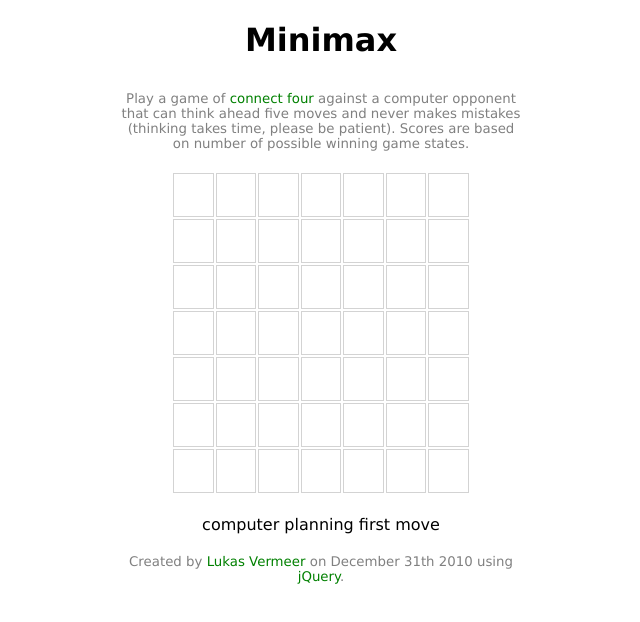
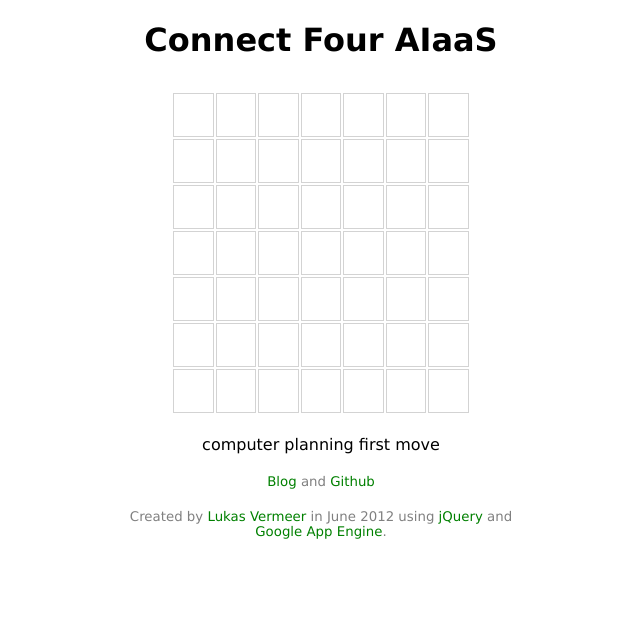
Before and after one commit to lukasvermeer/connectfourservice, a plain HTML site: page war/index.html in a window 1280 px wide. Shown: the whole page, without its empty margins (319-959 px from the left). Drawn offline with Linux system fonts and the light colour scheme; no server answers.

Commit message:
Some cosmetic updates to the web interface.

```diff
--- a/war/index.html
+++ b/war/index.html
@@ -2,7 +2,7 @@
 <html xmlns="http://www.w3.org/1999/xhtml" xml:lang="en" lang="en">
 <head>
     <meta http-equiv="Content-type" content="text/html; charset=UTF-8" />
-    <title>Minimax</title>
+    <title>Connect Four AIaaS</title>
     <meta http-equiv="Content-Language" content="en-us" />
     <meta name="author" content="Lukas Vermeer" />
 	<link rel="stylesheet" href="style.css" type="text/css" />
@@ -12,11 +12,7 @@
     <script src="connectfour.js" type="text/javascript"></script>
 </head>
 <body>
-	<h1>Minimax</h1>
-
-	<div id="credits">
-		Play a game of <a href="http://en.wikipedia.org/wiki/Connect_Four">connect four</a> against a computer opponent that can think ahead five moves and never makes mistakes (thinking takes time, please be patient). Scores are based on number of possible winning game states.
-	</div>
+	<h1>Connect Four AIaaS</h1>
 
 	<div id="board">
 	</div>
@@ -26,7 +22,11 @@
 	</div>
 
 	<div id="credits">
-		Created by <a href="http://www.lukasvermeer.nl">Lukas Vermeer</a> on December 31th 2010 using <a href="http://jquery.com/">jQuery</a>.
+		 <a href="http://lukasvermeer.wordpress.com/2012/07/05/connecting-four-in-the-cloud/">Blog</a> and <a href="https://github.com/lukasvermeer/connectfourservice">Github</a>
+	</div>
+
+	<div id="credits">
+		Created by <a href="http://www.lukasvermeer.nl">Lukas Vermeer</a> in June 2012 using <a href="http://jquery.com/">jQuery</a> and <a href="https://developers.google.com/appengine/">Google App Engine</a>.
 	</div>
 </body>
 </html>
```
